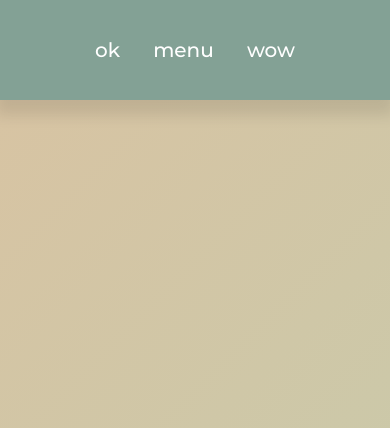
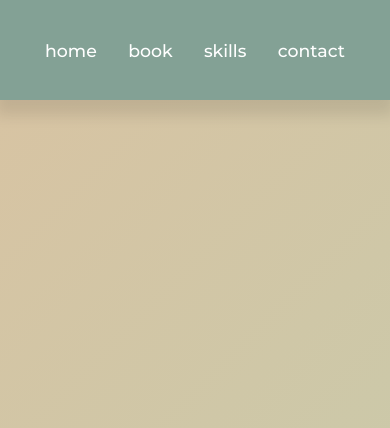
Before and after one commit to CashMTS/SiteTemplate, a plain HTML site: page index.html in a window 390 px wide. Shown: the top 428 px of the page. Drawn offline with Linux system fonts and the light colour scheme.

Commit message:
changed nav names, added transitions when hovering

```diff
--- a/index.html
+++ b/index.html
@@ -11,16 +11,27 @@
 <body>
     <div class="header">
         <div class="div2">
-            <div>ok</div>
-            <div>menu</div>
-            <div>wow</div>
+            <div>
+                <a href="#">home</a>
+            </div>
+            <div>
+                <a href="#book">book</a>
+            </div>
+            <div>
+                <a href="#compet">skills</a>
+            </div>
+            <div>
+                <a href="#contact">contact</a>
+            </div>
         </div>
     </div>
+
     <div class="middle">
         <div class="maintitle">MATHIS</div>
         <div class="subtitle">web developer & graphic designer</div>
     </div>
-    <div class="secondpage">
+
+    <div class="secondpage" id="book">
         <div class="page_title">à propos de moi</div>
         <div class="page_article">
             <div>Lorem ipsum dolor sit, amet consectetur adipisicing elit. Quibusdam voluptatum, eveniet quam quaerat hic est at veniam, placeat iste aliquam, porro reiciendis unde soluta odit corporis nostrum! Distinctio, incidunt non!</div>
@@ -30,7 +41,7 @@
         </div>
     </div>
 
-    <div class="secondpage">
+    <div class="secondpage" id="compet">
         <div class="page_title">à propos de moi</div>
         <div class="page_article">
             <div>Lorem ipsum dolor sit, amet consectetur adipisicing elit. Quibusdam voluptatum, eveniet quam quaerat hic est at veniam, placeat iste aliquam, porro reiciendis unde soluta odit corporis nostrum! Distinctio, incidunt non!</div>
@@ -40,7 +51,7 @@
         </div>
     </div>
 
-    <div class="secondpage">
+    <div class="secondpage" id="contact">
         <div class="page_title">à propos de moi</div>
         <div class="page_article">
             <div>Lorem ipsum dolor sit, amet consectetur adipisicing elit. Quibusdam voluptatum, eveniet quam quaerat hic est at veniam, placeat iste aliquam, porro reiciendis unde soluta odit corporis nostrum! Distinctio, incidunt non!</div>
@@ -53,7 +64,7 @@
 
 
     <footer>
-        <div>copyright Mathis MERCKEL 2021</div>
+        <div>© Mathis MERCKEL 2021</div>
         <div class="logos">
             <div>
                 <a href="https://www.instagram.com"><img src="logo/instagram.svg" alt="" class="logo_pic"></a>
--- a/style.css
+++ b/style.css
@@ -12,7 +12,6 @@
     font-family: "Stanley";
     src: url("fonts/Stanley.ttf");
 }
-
 
 
 body{
@@ -68,6 +67,16 @@ body{
     box-shadow: 0px 10px 14px 5px rgba(0,0,0,0.1);
 }
 
+.header a{
+    text-decoration: none;
+    color: white;
+}
+
+.header a:hover{
+    color: rgb(214, 214, 214);
+    transition: 0.2s;
+}
+
 .title{
     font-size: 15pt;
 }
@@ -111,8 +120,16 @@ body{
     display: flex;
     justify-content: space-between;
     align-items: center;
-    width: 300px;
+    min-width: 300px;
     font-size: 15pt;
+}
+
+.div2>div{
+    margin-right: 100px;
+}
+
+.div2>div:last-child{
+    margin-right: 0;
 }
 
 footer{
@@ -173,8 +190,9 @@ footer{
 
 @media screen and (max-width:645px){
 
-    .div2{
-        width: 200px;
+    .div2>div{
+        font-size: 13pt;
+        margin-right: 15px;
     }
 
     .maintitle{
```
Also changed, not shown: logo/78ec584ad22b96232ef581f0ee7fdb1f.jpg (added), logo/png-transparent-computer-icons-logo-like-button-facebook-facebook-white-text-rectangle.png (added), logo/twitter-icon-white-transparent-11549537259z0sowbg17j.png (added).
